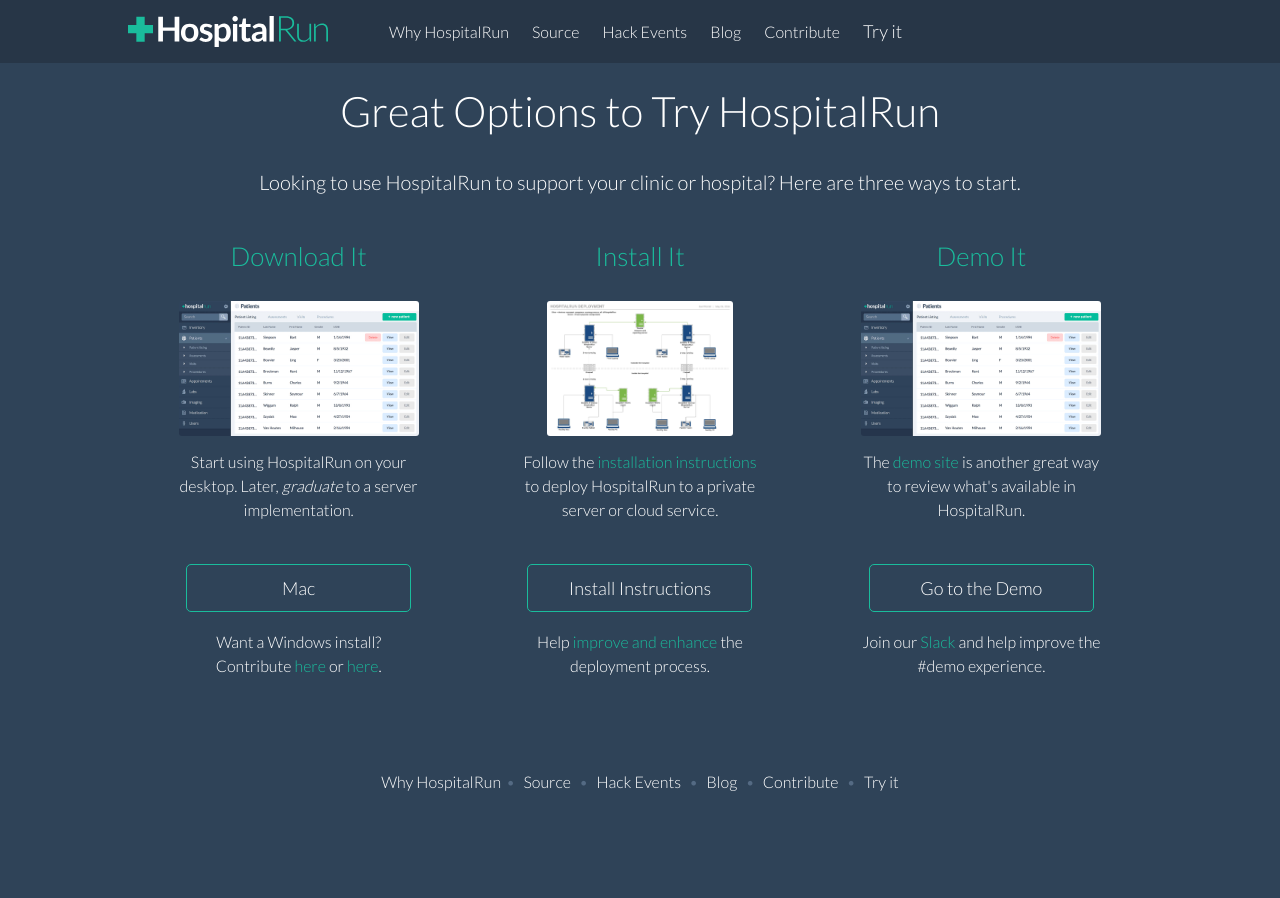
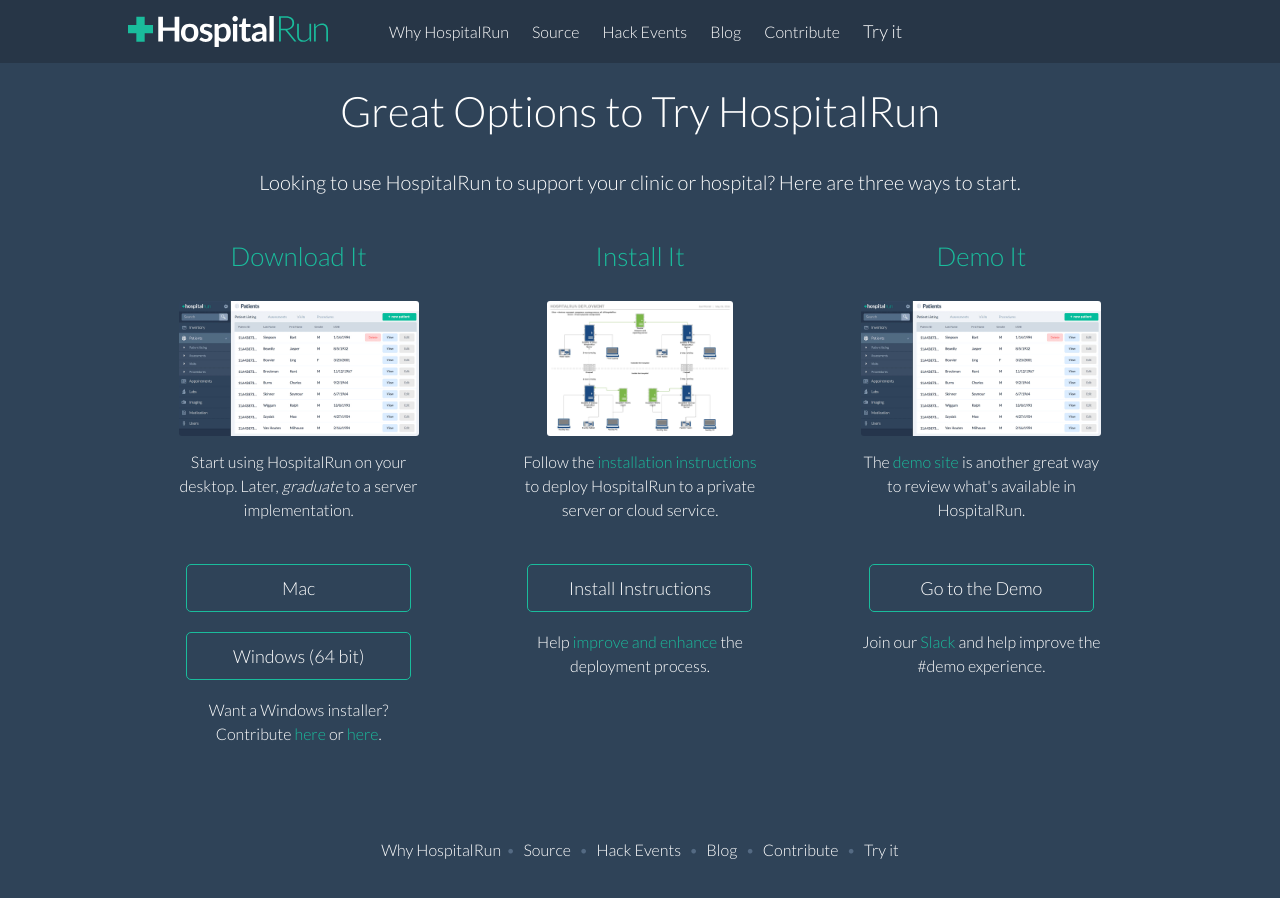
Before and after one commit to HospitalRun/hospitalrun.io, a Jekyll site: the page built from tryit/index.md, in a window 1280 px wide. Built offline with Jekyll 4.4.1, drawn with Linux system fonts in a browser that asks for light colours.

Commit message:
Add a link to a windows zip file

```diff
--- a/tryit/index.md
+++ b/tryit/index.md
@@ -17,8 +17,10 @@ layout: default
       </div>
       <p>Start using HospitalRun on your desktop. Later, <em>graduate</em> to a server implementation.</p>
       <a href="https://releases.hospitalrun.io/updates/macos/HospitalRun.dmg" class="cta secondary">Mac</a>
-      <p>Want a Windows install? <br/>Contribute <a href="https://github.com/HospitalRun/hospitalrun-frontend/issues/1074" target="_blank">here</a> or <a href="https://github.com/HospitalRun/hospitalrun-frontend/issues/1075" target="_blank">here</a>.</p>
-      <!--<a href="https://releases.hospitalrun.io/updates/win32/HospitalRun.exe" class="cta secondary">Windows</a>-->
+      <a href="https://releases.hospitalrun.io/updates/win32x64/HospitalRun-win32-x64.zip" class="cta secondary">Windows (64 bit)</a>
+      <p>Want a Windows installer? <br/>Contribute <a href="https://github.com/HospitalRun/hospitalrun-frontend/issues/1074" target="_blank">here</a> or <a href="https://github.com/HospitalRun/hospitalrun-frontend/issues/1075" target="_blank">here</a>.</p>
+      <!--<a href="https://releases.hospitalrun.io/updates/win32/HospitalRun.exe" class="cta secondary">Windows (32 bit)</a>
+      <a href="https://releases.hospitalrun.io/updates/win32x64/HospitalRun.exe" class="cta secondary">Windows (64 bit)</a>-->
     </div>
 
     <div class="col-4">
```
